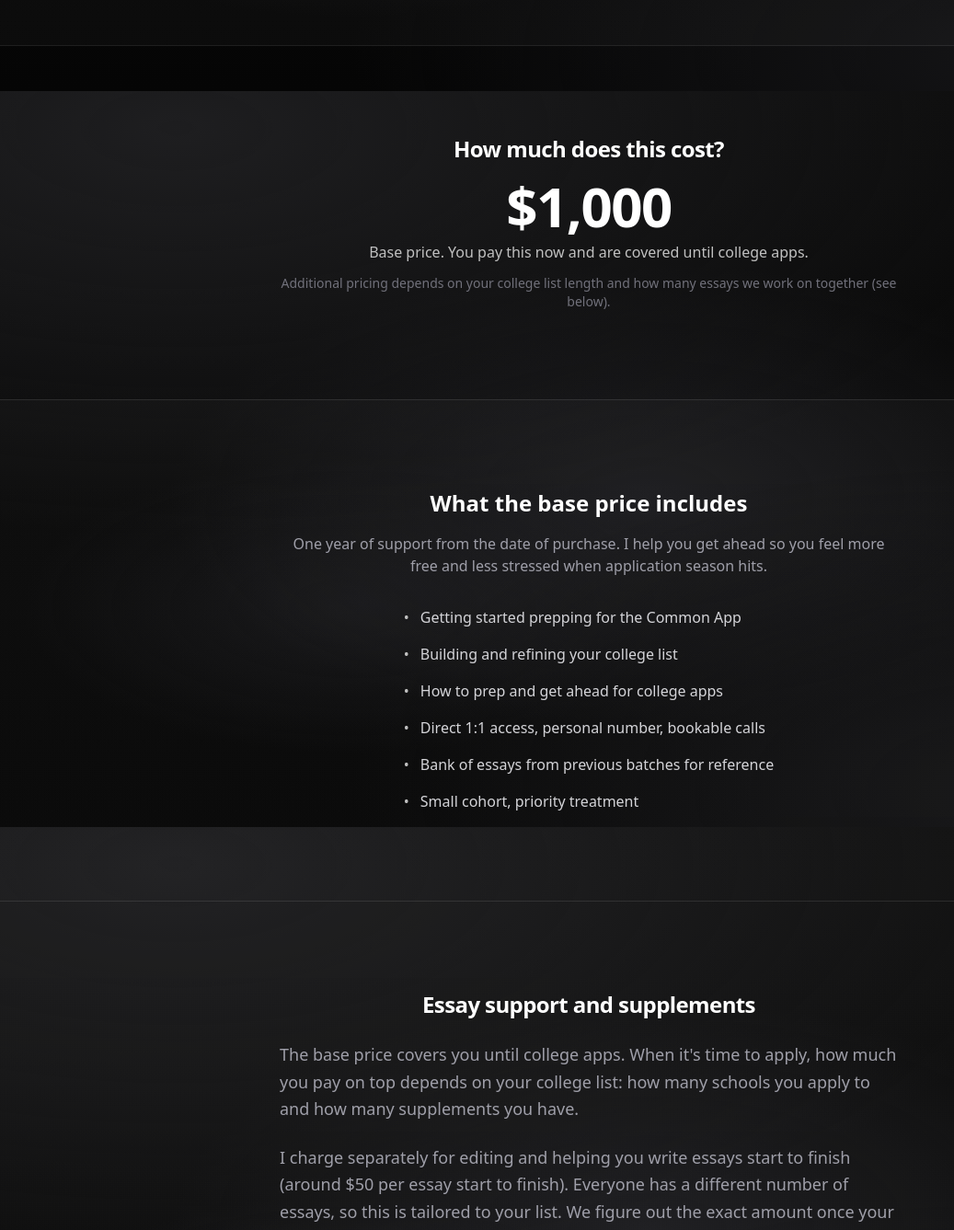
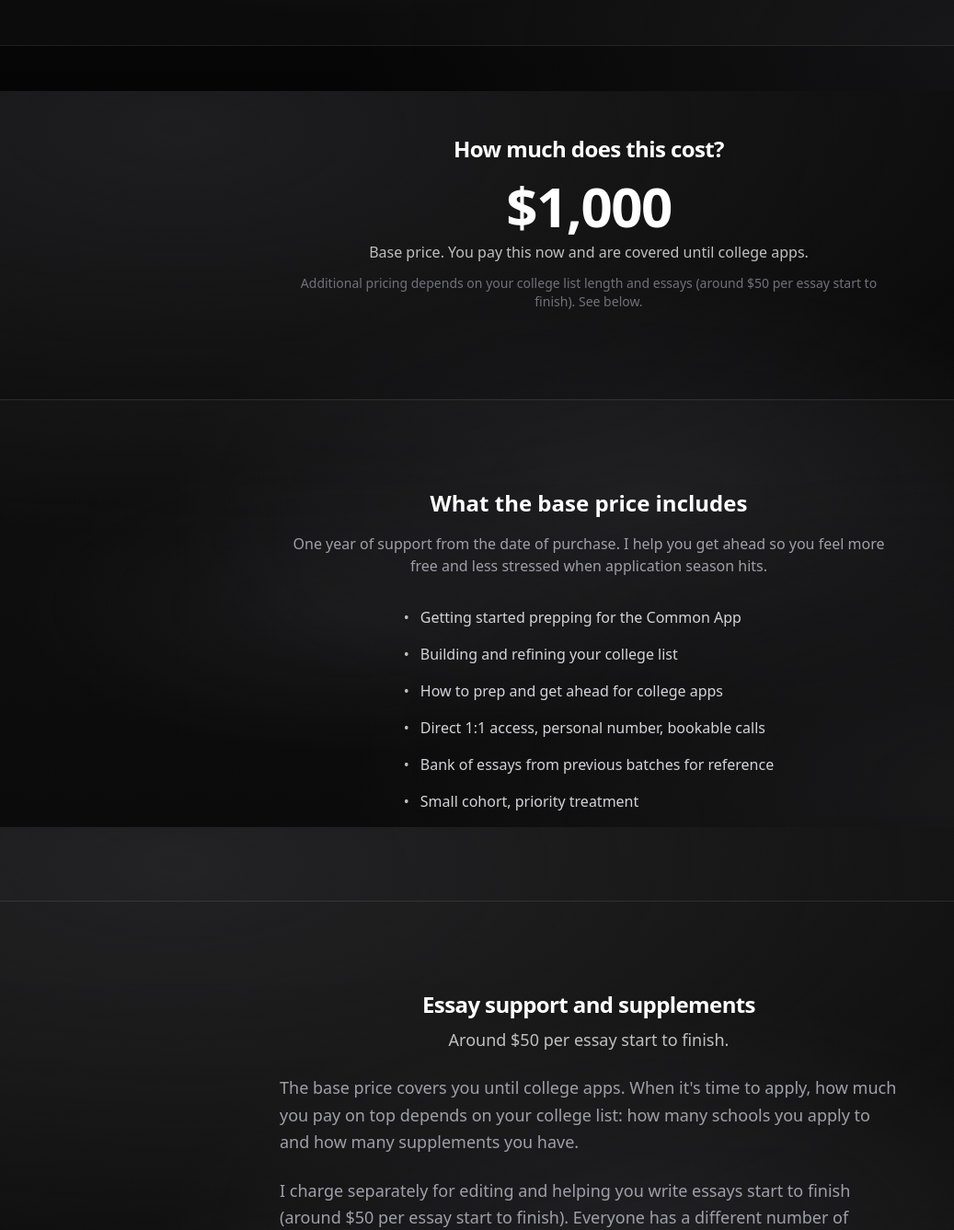
Before and after one commit to maheshwarmurugesan/collegecounselingwebsitemahesh2, a Next.js app in the folder mahesh-college-counseling/: page / in a window 1280 px wide. Shown: the part 1501-2838 px from the top of the page at 92% size, without its empty margins (0-1037 px from the left). Built offline with nearby package versions, Linux system fonts and the light colour scheme; no server answers.

Commit message:
Make 50 per essay pricing visible in pricing section and essay section

```diff
--- a/mahesh-college-counseling/src/app/page.tsx
+++ b/mahesh-college-counseling/src/app/page.tsx
@@ -79,7 +79,7 @@ export default function Home() {
             <div className="text-5xl sm:text-6xl font-semibold tracking-tight text-white">$1,000</div>
             <p className="text-silver mt-2 font-light">Base price. You pay this now and are covered until college apps.</p>
             <p className="text-zinc-500 mt-3 text-sm">
-              Additional pricing depends on your college list length and how many essays we work on together (see below).
+              Additional pricing depends on your college list length and essays (around $50 per essay start to finish). See below.
             </p>
           </div>
         </section>
@@ -123,7 +123,8 @@ export default function Home() {
         {/* Essay & supplement pricing section */}
         <section className="py-24 px-6 border-t border-white/10" style={{ background: 'linear-gradient(180deg, rgba(255,255,255,0.02) 0%, rgba(192,192,192,0.03) 100%)' }}>
           <div className="max-w-2xl mx-auto text-center">
-            <h2 className="text-2xl font-semibold mb-6 tracking-tight text-white">Essay support and supplements</h2>
+            <h2 className="text-2xl font-semibold mb-2 tracking-tight text-white">Essay support and supplements</h2>
+            <p className="text-silver mb-6 text-lg">Around $50 per essay start to finish.</p>
             <p className="text-lg text-zinc-400 leading-relaxed text-left mb-6">
               The base price covers you until college apps. When it&apos;s time to apply, how much you pay on top depends on your college list: how many schools you apply to and how many supplements you have.
             </p>
```
